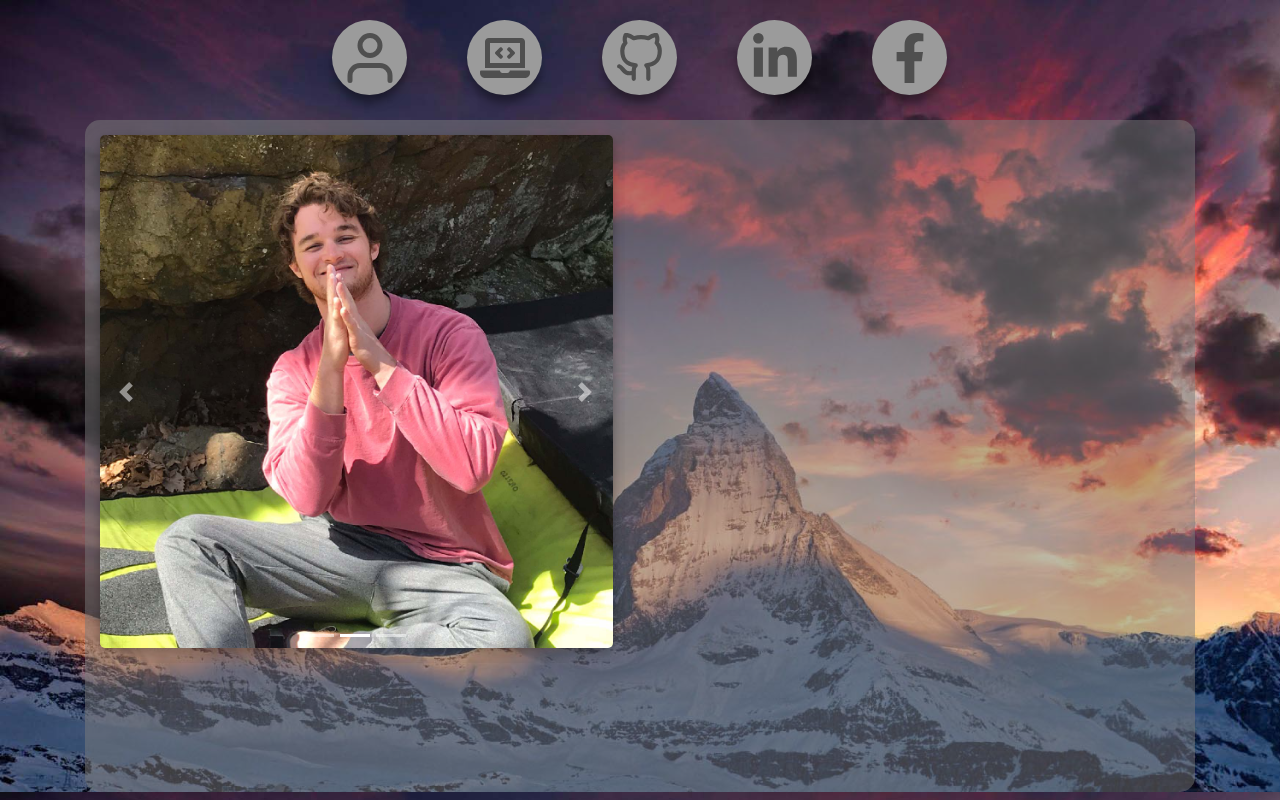
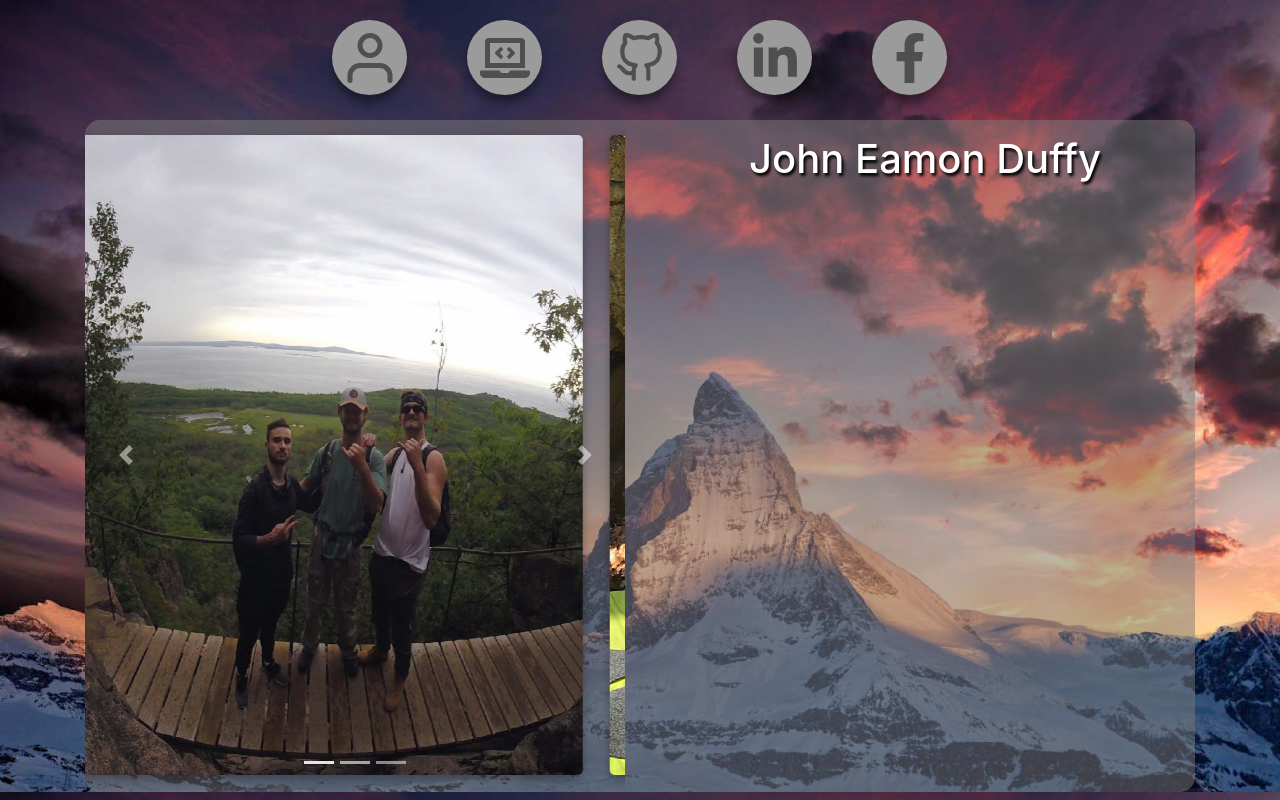
Before and after one commit to eamonduffy/Personal-Site, a React (Create React App) app: page / in a window 1280 px wide. Shown: the top 800 px of the page. Built offline with nearby package versions, Linux system fonts and the light colour scheme.

Commit message:
media changes

```diff
--- a/src/Components/ImgCarousel.jsx
+++ b/src/Components/ImgCarousel.jsx
@@ -1,5 +1,6 @@
 import React from 'react';
 import Carousel from 'react-bootstrap/Carousel';
+import styled from 'styled-components';
 
 // Pictures
 import me from '../img/meProfile.PNG';
@@ -8,40 +9,63 @@ import pic3 from '../img/3.jpg';
 import pic4 from '../img/4.jpg';
 
 const imgFit = {
+  display: 'block',
+  backgroundSize: 'contain',
   maxWidth: '95%',
-  maxHeight: '585px',
+  maxHeight: '80vh',
+  height: '30%',
   margin: '15px',
+  // marginTop: '50%',
+  // marginBottom: '50%',
+  // marginLeft: '10px',
   // paddingLeft: '10px',
   borderRadius: '5px',
   boxShadow: '0 4px 8px 0 rgba(0, 0, 0, 0.2), 0 6px 20px 0 rgba(0, 0, 0, 0.19)'
 };
 
+const ImgStyled = styled.img`
+  display: block;
+  max-width: 95%;
+  height: 95vh;
+  margin: 15px;
+  box-shadow: 0 4px 8px 0 rgba(0, 0, 0, 0.2), 0 6px 20px 0 rgba(0, 0, 0, 0.19);
+  border-radius: 5px;
+
+  @media (max-width: 1600px) {
+    height: 80vh;
+  }
+`;
+
 export default function ImgCarousel() {
   return (
     <Carousel>
       <Carousel.Item>
-        <img
+        {/* <CarImg className="d-block w-100"></CarImg> */}
+        <ImgStyled className="d-block w-100" src={pic2}></ImgStyled>
+        {/* <img
           className="d-block w-100"
           src={pic2}
           alt="First slide"
           style={imgFit}
-        />
+        /> */}
       </Carousel.Item>
       <Carousel.Item>
-        <img
+        <ImgStyled className="d-block w-100" src={pic3}></ImgStyled>
+        {/* <img
           className="d-block w-100"
           src={pic3}
           alt="Second slide"
           style={imgFit}
-        />
+        /> */}
       </Carousel.Item>
       <Carousel.Item>
-        <img
+        <ImgStyled className="d-block w-100" src={pic4}></ImgStyled>
+        {/* <img
           className="d-block w-100"
           src={pic4}
           alt="Third slide"
           style={imgFit}
-        />
+        /> */}
       </Carousel.Item>
     </Carousel>
   );
--- a/src/Components/ProfileView.jsx
+++ b/src/Components/ProfileView.jsx
@@ -1,32 +1,34 @@
 import React from 'react';
 import styled from 'styled-components';
 import { Row, Col } from 'react-bootstrap';
-import ImgCarousel from './ImgCarousel'
-import me from '../img/meProfile.PNG'
+import ImgCarousel from './ImgCarousel';
+import me from '../img/meProfile.PNG';
 
 const ProView = styled.div`
   z-index: 100;
-`
-const ImgContainer = styled.div`
-  display: absolute;
+`;
+
+const Name = styled.h1`
+  margin: 15px;
+  text-align: center;
   margin-left: auto;
-  margin-right:auto;
-  text-align: center;
-  position: relative;
-  top: 80%;
-`
-
+  margin-right: auto;
+  color: white;
+  text-shadow: 2px 3px 3px #000000;
+`;
 
 export default function ProfileView(props) {
-
   return (
     <ProView>
       <Row>
         <Col>
           <ImgCarousel></ImgCarousel>
-          {/* <ImgContainer><img src={me} /></ImgContainer> */}
         </Col>
-        <Col></Col>
+        <Col>
+          <Row>
+            <Name>John Eamon Duffy</Name>
+          </Row>
+        </Col>
       </Row>
     </ProView>
   );
--- a/src/index.css
+++ b/src/index.css
@@ -8,6 +8,7 @@ body {
   background-image: url(../src/img/matterhorn.jpg);
   background-size: cover;
   overflow-x: hidden;
+  overflow-y: hidden;
 }
 
 code {
```
